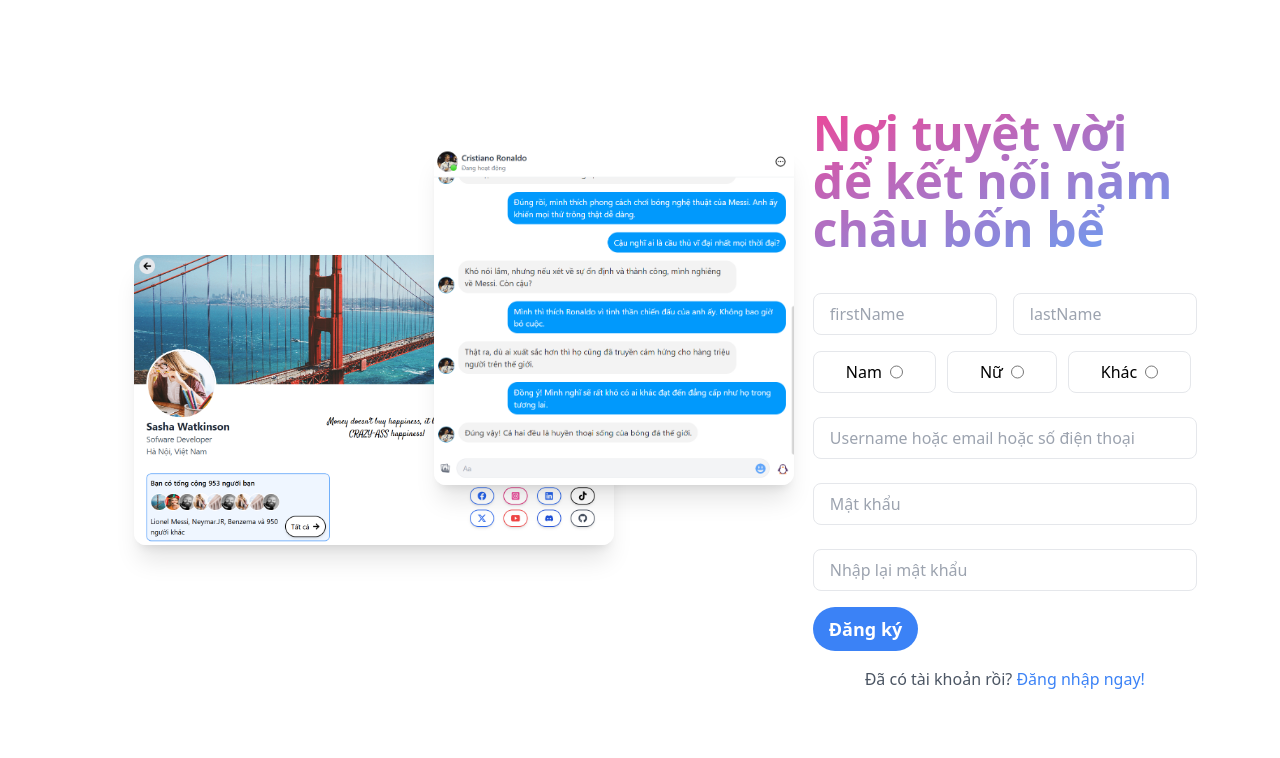
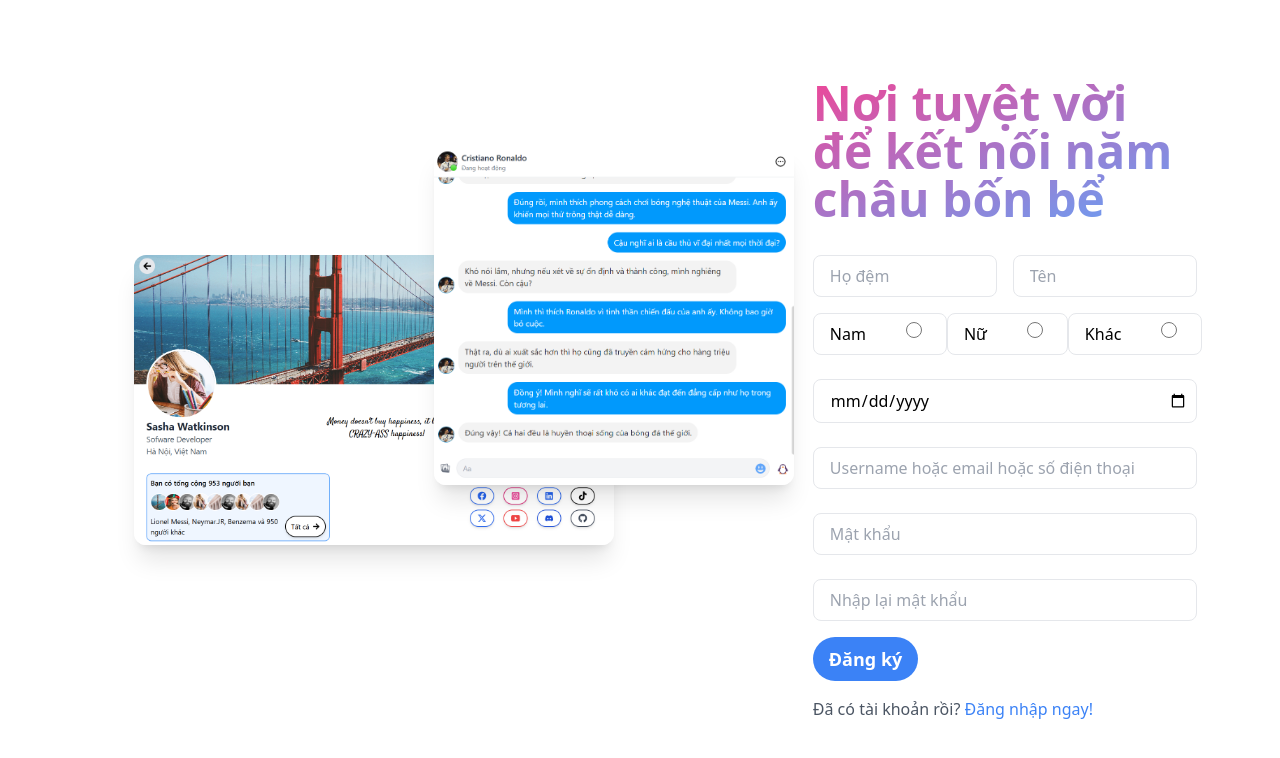
Before and after one commit to LucPham2004/chitchat, a React (Vite) app: page /register in a window 1280 px wide. Shown: the top 758 px of the page. Built offline with nearby package versions, Linux system fonts and the light colour scheme.

Commit message:
Register successfully

```diff
--- a/src/components/homeview/chat-info/mainchat/ChatHeader.tsx
+++ b/src/components/homeview/chat-info/mainchat/ChatHeader.tsx
@@ -12,8 +12,7 @@ const ChatHeader: React.FC<ChatHeaderProps> = ({ toggleChangeWidth, isChangeWidt
     const { isDarkMode  } = useTheme();
 
     return (
-        <div className={`flex justify-between items-center w-full p-0.5 border-b
-            ${isDarkMode ? 'border-gray-900' : 'border-gray-400'}`}>
+        <div className={`flex justify-between items-center w-full p-0.5`}>
 
             <div className={`relative flex-1 flex items-center rounded-lg p-1
                 h-full min-w-0 max-w-fit  cursor-pointer gap-1
--- a/src/components/homeview/chat-info/mainchat/MainChat.tsx
+++ b/src/components/homeview/chat-info/mainchat/MainChat.tsx
@@ -73,9 +73,9 @@ const MainChat: React.FC<ChatHeaderProps> = ({ toggleChangeWidth, isChangeWidth,
     }, []);
     // [#1F1F1F] / white
     return (
-        <div className={`min-h-[96vh] flex flex-col items-center p-1 pb-0
-            rounded-xl border shadow-sm overflow-hidden
-            ${isDarkMode ? 'bg-black border-gray-900' : 'bg-[#FF9E3B] border-gray-200'}`}>
+        <div className={`min-h-[96vh] flex flex-col items-center pe-1 pt-1 pb-0
+            rounded-xl shadow-sm overflow-hidden
+            ${isDarkMode ? 'bg-black ' : 'bg-[#FF9E3B]'}`}>
             <ChatHeader
                 toggleChangeWidth={toggleChangeWidth}
                 isChangeWidth={isChangeWidth}
--- a/src/components/homeview/conversations/Sidebar.tsx
+++ b/src/components/homeview/conversations/Sidebar.tsx
@@ -17,7 +17,7 @@ const Sidebar = () => {
             py-2 items-center justify-between rounded-xl
             ${isDarkMode ? 'bg-[#1A1A1A] text-gray-300' : 'bg-gray-100 text-black'}`}>
 
-            <div className="flex flex-col items-center gap-4">
+            <div className="flex flex-col items-center gap-2">
                 <Link to={"/profile"}>
                     <button className={`rounded-full ${isDarkMode ? 'text-white' : 'text-black'}`}
                         >
@@ -40,7 +40,9 @@ const Sidebar = () => {
                 </Link>
             </div>
 
-            <div className="flex flex-col items-center gap-4">
+            <p className="font-satisfy text-xl">Chit Chat</p>
+
+            <div className="flex flex-col items-center gap-2">
                 <button className={` rounded-lg
                     ${isDarkMode ? 'text-yellow-300 text-xl p-3 hover:bg-[#5A5A5A]'
                         : 'text-orange-400 text-2xl p-2.5 bg-gray-100 hover:bg-gray-200'}`}
--- a/src/services/Axios-customize.ts
+++ b/src/services/Axios-customize.ts
@@ -29,7 +29,7 @@ const handleRefreshToken = async (): Promise<string | null | undefined> => {
 };
 
 instance.interceptors.request.use(function (config) {
-    const excludedEndpoints = ['/auth-service/auth/login', '/auth-service/auth/logout'];
+    const excludedEndpoints = ['/auth-service/auth/login', '/auth-service/auth/register', '/auth-service/auth/logout'];
     const shouldExcludeToken = excludedEndpoints.some(endpoint =>
         config.url?.endsWith(endpoint)
     );
--- a/src/types/User.ts
+++ b/src/types/User.ts
@@ -1,4 +1,4 @@
-enum Gender {
+export enum Gender {
     MALE = 'Male',
     FEMALE = 'Female',
     OTHER = 'Other'
@@ -7,7 +7,10 @@ enum Gender {
 export interface UserCreationRequest {
     username: string;
     password: string;
-    email: string;
+    email?: string | null;
+    firstName?: string;
+    lastName?: string;
+    dob?: string;
     gender?: Gender;
 }
 
--- a/src/views/LoginView.tsx
+++ b/src/views/LoginView.tsx
@@ -19,7 +19,7 @@ const LoginView = () => {
 			if (response.data.code === 1000 && response.data.result) {
 				const account: Account = response.data.result;
 				login(account);
-				alert('Đăng nhập thành công!');
+				window.location.href = '/';
 			} else {
 				alert('Đăng nhập thất bại: ' + response.data.message);
 			}
@@ -81,7 +81,7 @@ const LoginView = () => {
 								</button>
 							</div>
 						</form>
-						<p className="mt-4 text-center text-gray-600">
+						<p className="mt-4 text-start text-gray-600">
 							Chưa có tài khoản?{' '}
 							<a href="/register" className="text-blue-500 hover:underline">
 								Đăng ký ngay!
--- a/src/views/RegisterView.tsx
+++ b/src/views/RegisterView.tsx
@@ -1,17 +1,48 @@
 import { useState } from 'react';
 import useDeviceTypeByWidth from '../utilities/useDeviceTypeByWidth';
+import { callRegister } from '../services/AuthService';
+import { Gender } from '../types/User';
 
 const RegisterView = () => {
 	const deviceType = useDeviceTypeByWidth();
 	const [firstName, setFirstName] = useState('');
 	const [lastName, setLastName] = useState('');
-	const [email, setEmail] = useState('');
+	const [gender, setGender] = useState<Gender>();
+	const [dob, setDob] = useState('');
+	const [username, setUsername] = useState('');
+	const [email, setEmail] = useState(null);
 	const [password, setPassword] = useState('');
 	const [confirmPassword, setConfirmPassword] = useState('');
 
-	const handleSubmit = (e: any) => {
+	const handleSubmit = async (e: React.FormEvent) => {
 		e.preventDefault();
+
+		if (password !== confirmPassword) {
+			alert("Mật khẩu nhập lại không khớp!");
+			return;
+		}
+
+		try {
+			const response = await callRegister({
+				username,
+				password,
+				email,
+				firstName,
+				lastName,
+				dob,
+				gender,
+			});
+
+			if(response.data.code === 1000 && response.data.result) {
+
+				alert("Đăng ký thành công!");
+			}
+			console.log(response.data);
+		} catch (error: any) {
+			alert("Đăng ký thất bại: " + (error.response?.data?.message || "Lỗi không xác định"));
+		}
 	};
+
 
 	return (
 		<div className='flex items-center justify-center'>
@@ -25,7 +56,7 @@ const RegisterView = () => {
 			}
 			<div className={`${deviceType == 'PC' ? 'w-2/5' : 'w-full flex items-center justify-center'}`}>
 					<div className="p-8 rounded-lg w-full max-w-md">
-						<p className="text-5xl font-bold text-start text-gray-800 mb-8
+						<p className="text-5xl font-bold text-start text-gray-800 mb-6
 							bg-gradient-to-br from-pink-500 to-blue-400 bg-clip-text text-transparent">
 							Nơi tuyệt vời để kết nối năm châu bốn bể
 						</p>
@@ -33,46 +64,62 @@ const RegisterView = () => {
 							<div className='flex items-center gap-4'>
 								<input
 									type="firstName"
-									placeholder='firstName'
+									placeholder='Họ đệm'
 									value={firstName}
 									onChange={(e) => setFirstName(e.target.value)}
 									required
-									className="w-1/2 px-4 py-2 mt-2 border rounded-lg focus:outline-none focus:ring-2 focus:ring-blue-500"
+									className="w-1/2 ps-4 pe-2 py-2 mt-2 border rounded-lg focus:outline-none focus:ring-2 focus:ring-blue-500"
 								/>
 								<input
 									type="lastName"
-									placeholder='lastName'
+									placeholder='Tên'
 									value={lastName}
 									onChange={(e) => setLastName(e.target.value)}
 									required
-									className="w-1/2 px-4 py-2 mt-2 border rounded-lg focus:outline-none focus:ring-2 focus:ring-blue-500"
+									className="w-1/2 ps-4 pe-2 py-2 mt-2 border rounded-lg focus:outline-none focus:ring-2 focus:ring-blue-500"
 								/>
 							</div>
-							<div className='flex items-center justify-between '>
-								<label className='flex gap-2 rounded-lg border border-gray-200 py-2 px-8'>
+							<div className='flex justify-between '>
+								<label className='flex gap-10 rounded-lg border border-gray-200 py-2 ps-4 pe-6'>
 									<p>Nam</p>
-									<input type="radio" name="gender" value="male" />
+									<input type="radio" name="gender" value={Gender.MALE} className='w-4 h-4'
+										checked={gender === Gender.MALE}
+										onChange={() => setGender(Gender.MALE)}/>
 								</label>
 								<br />
-								<label className='flex gap-2 rounded-lg border border-gray-200 py-2 px-8'>
+								<label className='flex gap-10 rounded-lg border border-gray-200 py-2 ps-4 pe-6'>
 									Nữ
-									<input type="radio" name="gender" value="female" />
+									<input type="radio" name="gender" value={Gender.FEMALE} className='w-4 h-4'
+										checked={gender === Gender.FEMALE}
+										onChange={() => setGender(Gender.FEMALE)}/>
 								</label>
 								<br />
-								<label className='flex gap-2 rounded-lg border border-gray-200 py-2 px-8'>
+								<label className='flex gap-10 rounded-lg border border-gray-200 py-2 ps-4 pe-6'>
 									Khác
-									<input type="radio" name="gender" value="other" />
+									<input type="radio" name="gender" value={Gender.OTHER} className='w-4 h-4'
+										checked={gender === Gender.OTHER}
+										onChange={() => setGender(Gender.OTHER)}/>
 								</label>
 								<br />
 							</div>
 							<div>
 								<input
-									type="email"
+									type="date"
+									placeholder='Ngày sinh'
+									value={dob}
+									onChange={(e) => setDob(e.target.value)}
+									required
+									className="w-full ps-4 pe-2 py-2 mt-2 border rounded-lg focus:outline-none focus:ring-2 focus:ring-blue-500"
+								/>
+							</div>
+							<div>
+								<input
+									type="text"
 									placeholder='Username hoặc email hoặc số điện thoại'
-									value={email}
-									onChange={(e) => setEmail(e.target.value)}
+									value={username}
+									onChange={(e) => setUsername(e.target.value)}
 									required
-									className="w-full px-4 py-2 mt-2 border rounded-lg focus:outline-none focus:ring-2 focus:ring-blue-500"
+									className="w-full ps-4 pe-2 py-2 mt-2 border rounded-lg focus:outline-none focus:ring-2 focus:ring-blue-500"
 								/>
 							</div>
 							<div>
@@ -82,7 +129,7 @@ const RegisterView = () => {
 									value={password}
 									onChange={(e) => setPassword(e.target.value)}
 									required
-									className="w-full px-4 py-2 mt-2 border rounded-lg focus:outline-none focus:ring-2 focus:ring-blue-500"
+									className="w-full ps-4 pe-2 py-2 mt-2 border rounded-lg focus:outline-none focus:ring-2 focus:ring-blue-500"
 								/>
 							</div>
 							<div>
@@ -92,7 +139,7 @@ const RegisterView = () => {
 									value={confirmPassword}
 									onChange={(e) => setConfirmPassword(e.target.value)}
 									required
-									className="w-full px-4 py-2 mt-2 border rounded-lg focus:outline-none focus:ring-2 focus:ring-blue-500"
+									className="w-full ps-4 pe-2 py-2 mt-2 border rounded-lg focus:outline-none focus:ring-2 focus:ring-blue-500"
 								/>
 							</div>
 							<div>
@@ -105,7 +152,7 @@ const RegisterView = () => {
 								</button>
 							</div>
 						</form>
-						<p className="mt-4 text-center text-gray-600">
+						<p className="mt-4 text-start text-gray-600">
 							Đã có tài khoản rồi?{' '}
 							<a href="/login" className="text-blue-500 hover:underline">
 								Đăng nhập ngay!
```
Also changed, not shown: src/components/homeview/chat-info/mainchat/ChatBody.tsx (+4 -5 lines).
